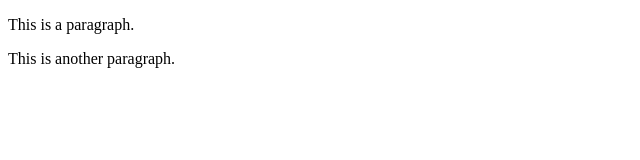
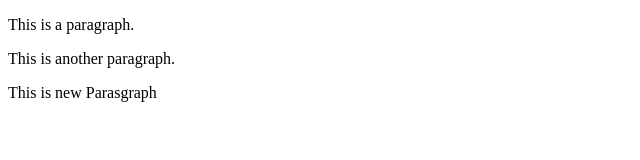
Before and after one commit to viveksingh0199/first_repo, a plain HTML site: page index.html in a window 1280 px wide. Shown: the whole page, without its empty margins (0-640 px from the left). Drawn offline with Linux system fonts and the light colour scheme.

Commit message:
added new feature

```diff
--- a/index.html
+++ b/index.html
@@ -4,6 +4,7 @@
 
 <p>This is a paragraph.</p>
 <p>This is another paragraph.</p>
+<p>This is new Parasgraph</p>
 
 </body>
 </html>
```
